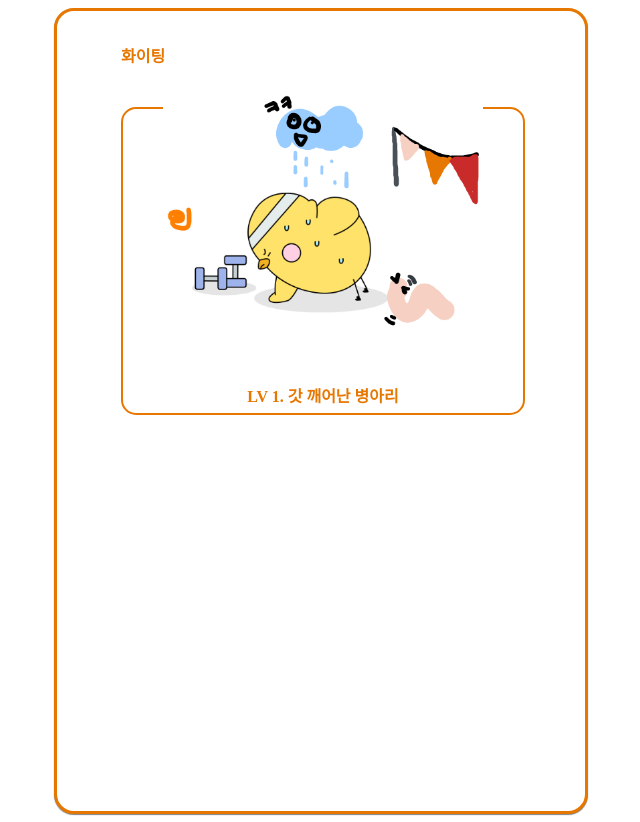
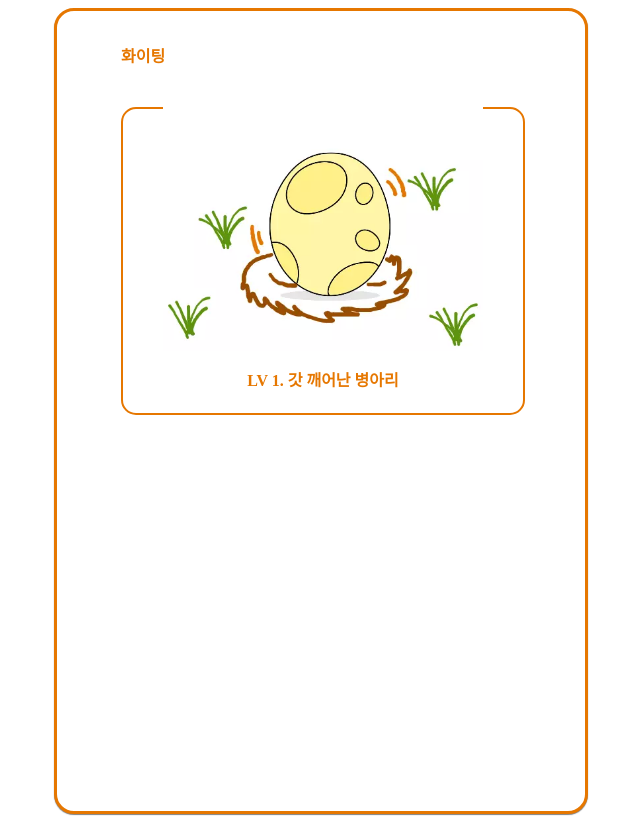
Before and after one commit to jhchoi1182/chicken-project, a React (Create React App) app: page /todos in a window 1280 px wide. Shown: the whole page, without its empty margins (319-959 px from the left). Built offline with nearby package versions, Linux system fonts and the light colour scheme.

Commit message:
컴포넌트 수정

```diff
--- a/src/components/pages/Todos.jsx
+++ b/src/components/pages/Todos.jsx
@@ -3,12 +3,16 @@ import Chick from "../shared/Chick";
 import Header from "../shared/Header";
 import login from "../../images/login.webp";
 import lv4 from "../../images/LV4.webp";
+import StForm from "../ui/div/StForm";
+import StInput from "../ui/inputs/StInput";
 
 const Todos = () => {
   return (
     <div>
       <Header />
-      <Chick src={lv4} />
+      <Chick src={login} />
+      <StForm>
+      </StForm>
     </div>
   );
 };
--- a/src/components/ui/div/StForm.jsx
+++ b/src/components/ui/div/StForm.jsx
@@ -2,8 +2,8 @@ import React from "react";
 import styled from "styled-components";
 
 const StForm = (props) => {
-  const { gap, paddingTop, children, alignItem, width, onSubmit } = props;
-  const styles = { gap, paddingTop, alignItem, width };
+  const { gap, paddingTop, children, alignItem, width, onSubmit, margin, fontSize } = props;
+  const styles = { gap, paddingTop, alignItem, width, margin, fontSize };
 
   return <Section {...styles} onSubmit={onSubmit}>{children}</Section>;
 };
@@ -23,6 +23,8 @@ const Section = styled.form`
   align-items: ${(props) => props.alignItem};
   gap: ${(props) => props.gap};
   padding-top: ${(props) => props.paddingTop};
+  margin: ${(props) => props.margin};
+  font-size: ${(props) => props.fontSize};
 `;
 
 export default StForm;
```
